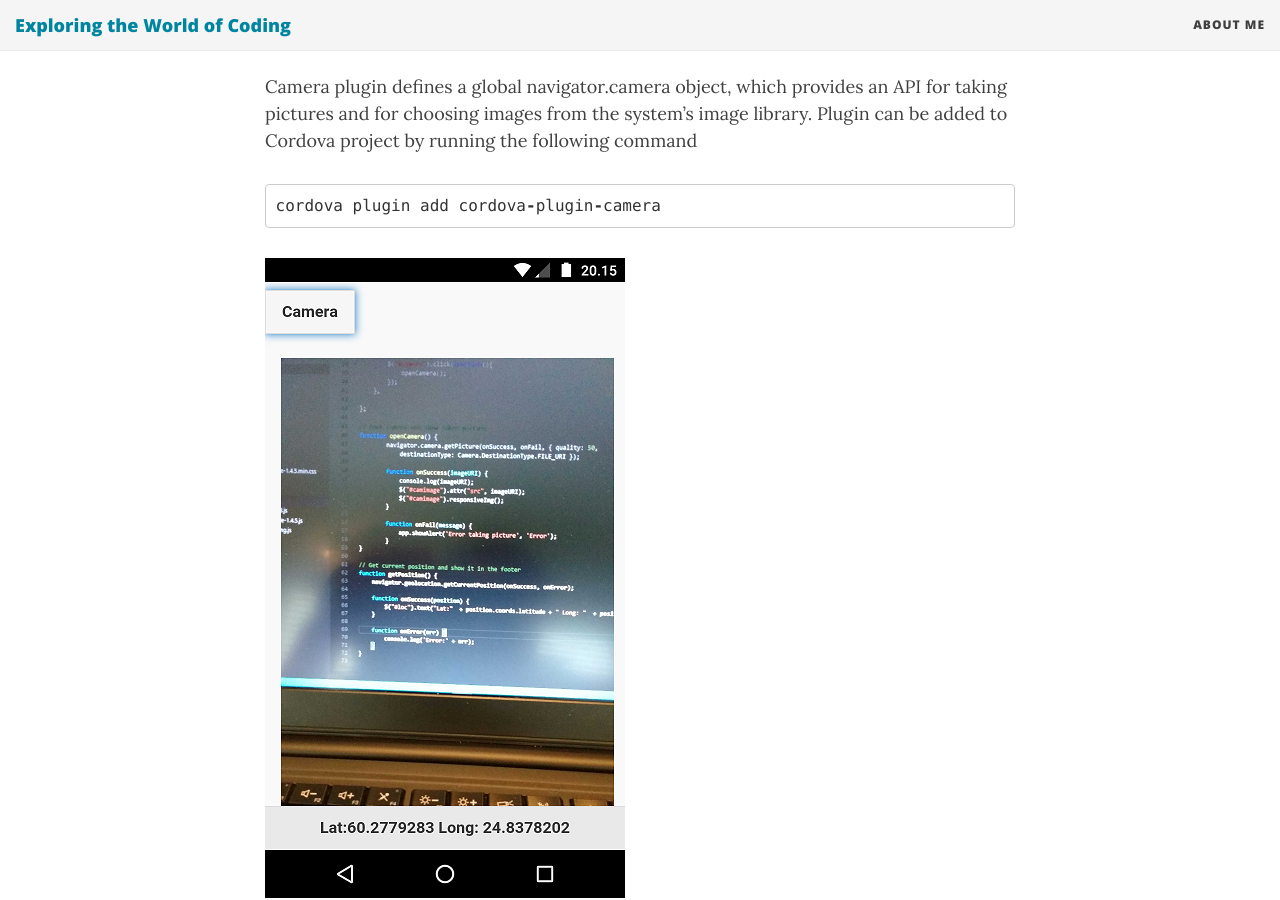
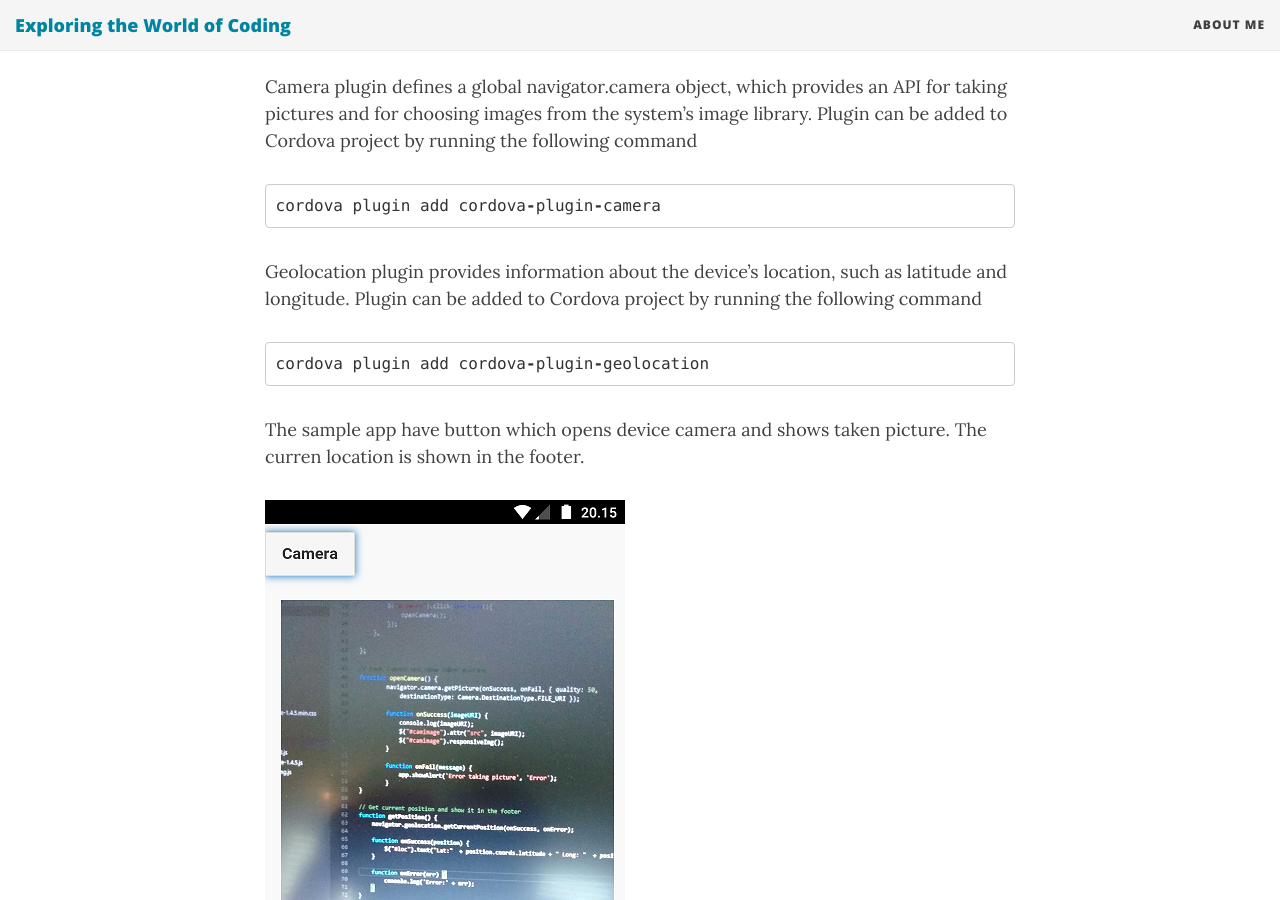
Before and after one commit to juhahinkula/juhahinkula.github.io, a Jekyll site: the page built from _posts/2016-07-18-cordova-plugin.markdown, in a window 1280 px wide and 900 px high, scrolled down 415 px. Built offline with Jekyll 4.4.1, drawn with Linux system fonts in a browser that asks for light colours; nearby versions of some CDN libraries; comment, search, counter and statistics services are not loaded.

Commit message:
adding text

```diff
--- a/_posts/2016-07-18-cordova-plugin.markdown
+++ b/_posts/2016-07-18-cordova-plugin.markdown
@@ -15,6 +15,13 @@ and for choosing images from the system's image library. Plugin can be added to
 cordova plugin add cordova-plugin-camera
 {% endhighlight %}
 
+Geolocation plugin provides information about the device's location, such as latitude and longitude. Plugin can be added to Cordova project by running the following command
+
+{% highlight javascript %}
+cordova plugin add cordova-plugin-geolocation
+{% endhighlight %}
+
+The sample app have button which opens device camera and shows taken picture. The curren location is shown in the footer.
 
 ![screenshot]({{ site.baseurl }}/img/Screenshot_plugin.png)
 
```
